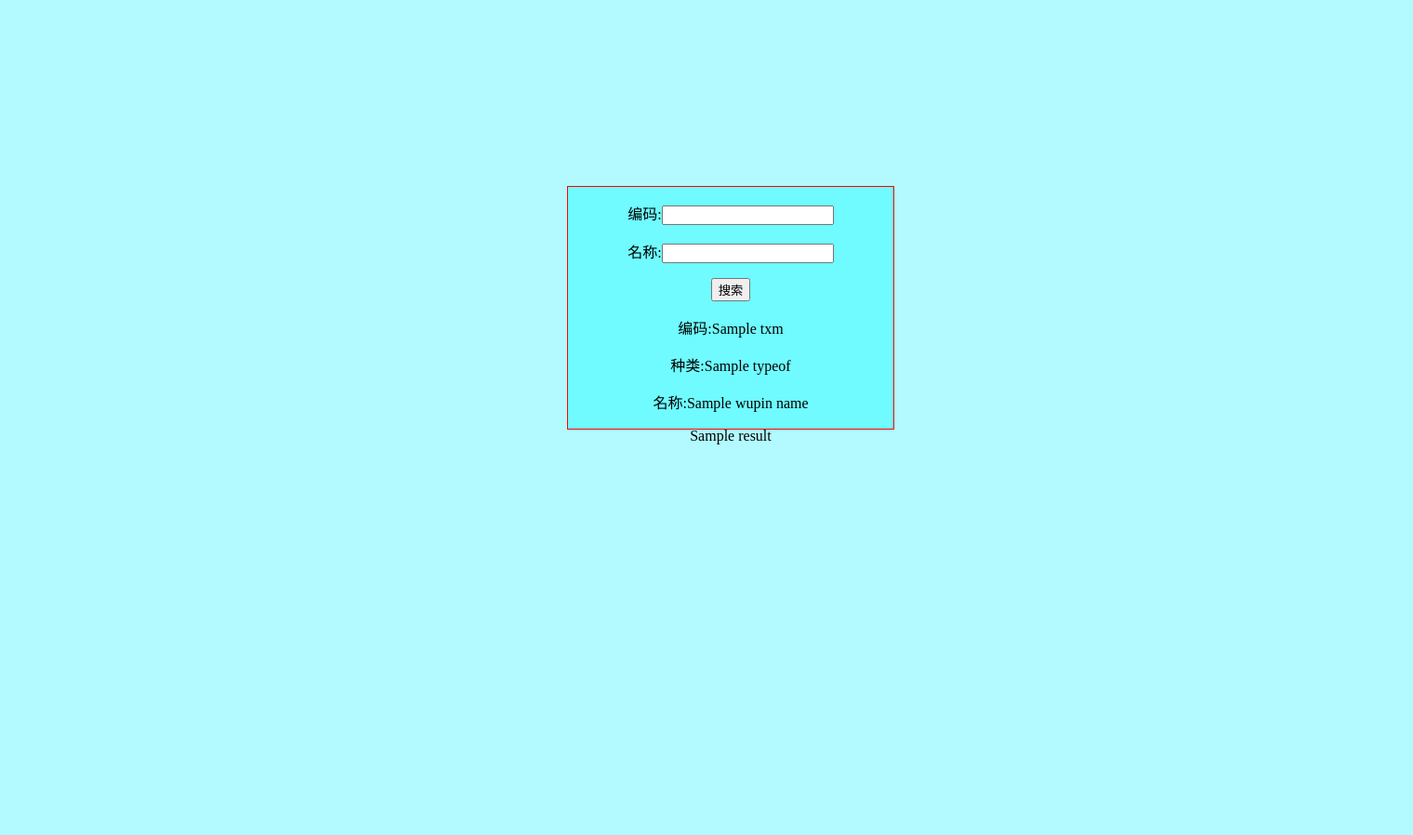
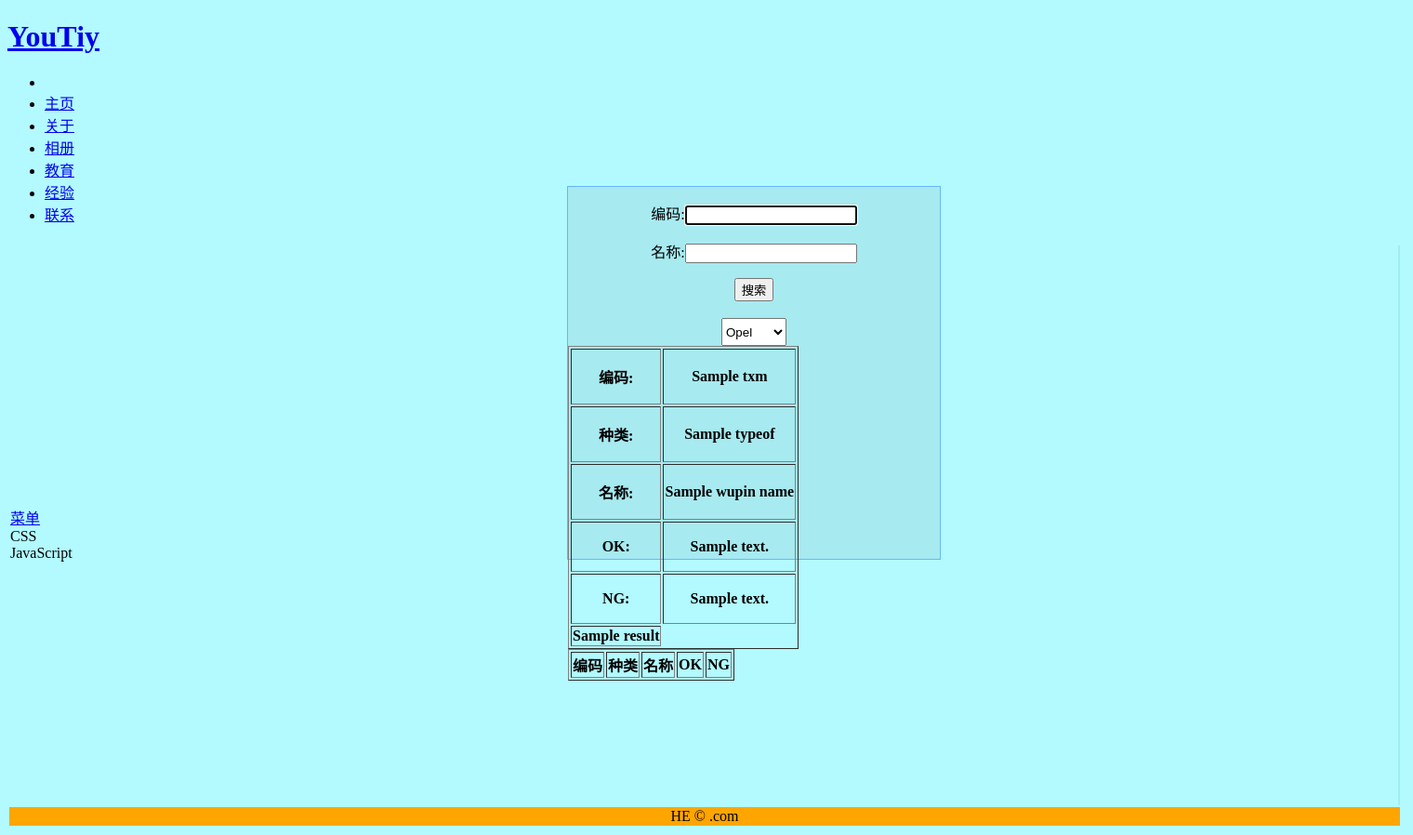
Before and after one commit to gdghthdg/Web_Django, a Django app: template templates/search_form.html in a window 1520 px wide. Shown: the whole page at 93% size. Before the commit the page ends 478 px from the top, so only its background shows below. Run offline with Django 3.2, Linux system fonts and the light colour scheme; the template is opened without the code that fills it: most values are stand-ins (such as "Sample title", 1, 10 or a date in 2020); lists and menus that the app fills with data are empty.

Commit message:
alter log

```diff
--- a/CSS/center.css
+++ b/CSS/center.css
@@ -1,16 +1 @@
-.divForm{
-position: absolute;/*绝对定位*/
-width: 300px;
-height: 200px;
-
-border: 1px solid red;
-text-align: center;/*(让div中的内容居中)*/
-top: 50%;
-left: 50%;
-margin-top: -200px;
-margin-left: -150px;
-background-color:palevioletred;
-}
-html {
-  background-color: #00539F;
-}
+.tesscss{color: #ff1831}
--- a/templates/search_form.html
+++ b/templates/search_form.html
@@ -2,43 +2,159 @@
 <html>
 <head>
 <meta charset="utf-8">
+
 <title>runoob.com</title>
+    <link href="../CSS/center.css" rel="stylesheet">
+
     <style type="text/css">
-{#<link rel="stylesheet" type="text/css" href="E:\Web_Django\CSS\center.css" />#}
+
 .divForm{
 position: absolute;/*绝对定位*/
-width: 350px;
-height: 260px;
+width: 400px;
+height: 400px;
 
-border: 1px solid red;
+border: 1px solid #68b5ff;
 text-align: center;/*(让div中的内容居中)*/
 top: 50%;
 left: 50%;
 margin-top: -200px;
 margin-left: -150px;
-background-color:#6FFBFF;
+background-color: rgba(163, 228, 233, 0.68);
 }
 html {
   background-color: #B2FAFF;
 }
+select {
+		width: 70px;
+    height: 30px;
 
+	}
   </style>
+
 
 </head>
 <body>
+
+<h1><a class="navbar-brand" href="index.html" style="font-family:站酷文艺体">YouTiy</a></h1>
+
+      <div class="collapse navbar-collapse navbar-ex1-collapse">
+        <ul class="nav navbar-nav navbar-right">
+          <!-- Hidden li included to remove active class from about link when scrolled up past about section -->
+          <li class="hidden"><a class="page-scroll" href="#page-top"></a></li>
+          <li><a class="page-scroll scroll active" href="#home">主页</a></li>
+          <li><a class="page-scroll scroll" href="#about">关于</a></li>
+          <li><a class="page-scroll scroll" href="#port">相册</a></li>
+          <li><a class="page-scroll scroll" href="#edu">教育</a></li>
+          <li><a class="page-scroll scroll" href="#exp">经验</a></li>
+          <li><a class="page-scroll scroll" href="#contact">联系</a></li>
+        </ul>
+      </div>
+
+<div class="w3-arrow bounce animated"> <a href="#about" class="scroll"><i class="fa fa-angle-down" aria-hidden="true"></i></a> </div>
+
+<table width="1500" border="0">
+<tr>
+<td colspan="2" style="background-color:#B2FAFF;">
+
+</td>
+</tr>
+
+<tr>
+<td style="background-color:#B2FAFF;width:100%;">
+    <br>
+    <a href="www.baidu.com"> 菜单</a>
+    <br>
+    CSS
+    <br>
+JavaScript
+</td>
+<td style="background-color:#a1eee8;height:600px;width:2000px;">
+
 <div class="divForm">
     <form action="/search_sql" method="post">
         {% csrf_token %}
-        <p>编码:<input type="text" name="q"></p>
+        <p>编码:<input type="text" name="q" autofocus="autofocus"></p>
         <p>名称:<input type="text" name="w"></p>
         <input type="submit" value="搜索">
+        <br><br/>
+
+
+		<select name="cars">
+			<option value="volvo">Volvo</option>
+			<option value="saab">Saab</option>
+			<option value="opel" selected>Opel</option>
+			<option value="audi">Audi</option>
+		</select>
+
     </form>
 
-    <p>编码:{{ txm }}</p>
-    <p>种类:{{ typeof }}</p>
-    <p>名称:{{ wupin_name }}</p>
-    <p>{{ result }}</p>
-</div>
+
+<table border="1">
+  <tr>
+    <th><p>编码:</p></th>
+    <th>{{ txm }}</th>
+
+  </tr>
+     <tr>
+    <th><p>种类:</p></th>
+    <th>{{ typeof }}</th>
+  </tr>
+      <tr>
+    <th><p>名称:</p></th>
+    <th>{{ wupin_name }}</th>
+  </tr>
+      <tr>
+    <th><p>OK:</p></th>
+    <th>{{ thing_okaddress }}</th>
+  </tr>
+        <tr>
+    <th><p>NG:</p></th>
+    <th>{{ thing_ngaddress }}</th>
+  </tr>
+          <tr>
+    <th>{{ result }}</th>
+  </tr>
+
+
+</table>
+
+    <table border="">
+  <tr>
+    <th>编码</th>
+    <th>种类</th>
+     <th>名称</th>
+      <th>OK</th>
+      <th>NG</th>
+
+  </tr>
+
+</table>
+
+
+
+
+    </div></td>
+</tr>
+
+<tr>
+<td colspan="2" style="background-color:#FFA500;text-align:center;">
+HE © .com</td>
+</tr>
+
+
+
+</table>
+
+
+
+
+
+
+
+
+
+
+
 
 </body>
 </html>
```
Also changed, not shown: Web_Django/search_sql.py (+21 -5 lines), funcation_py/mysql_py.py (added, +26 -0 lines).
